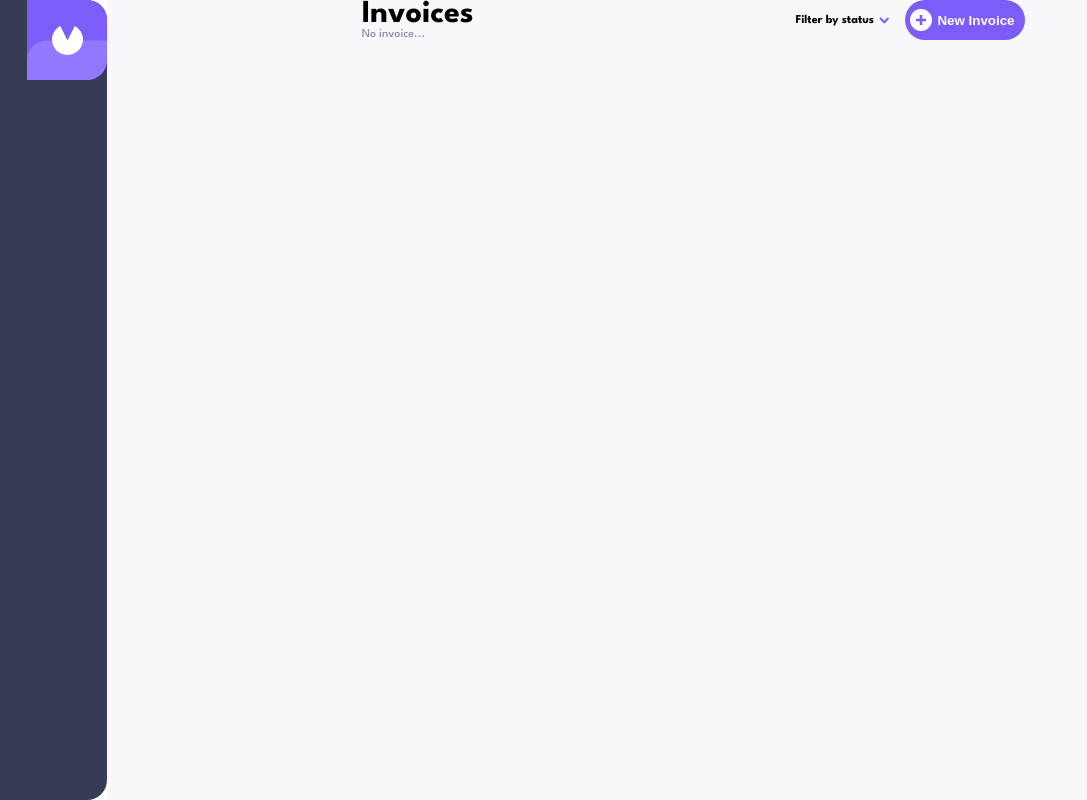
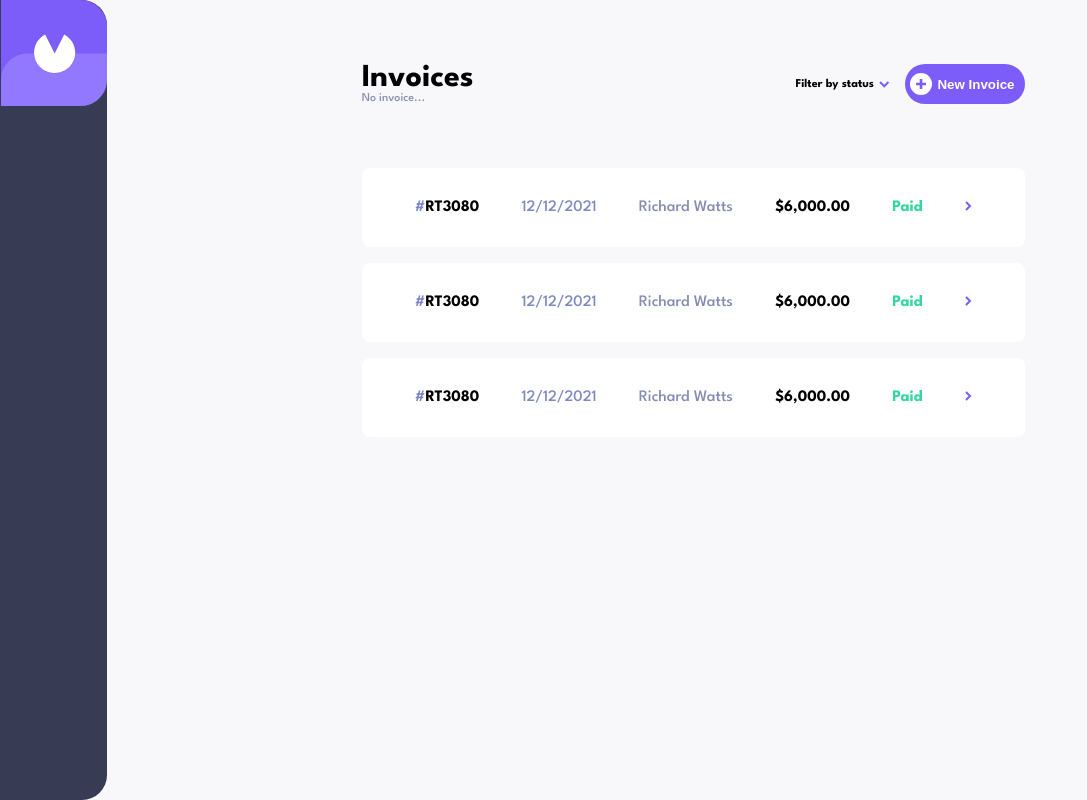
Before and after one commit to LloydRivers/invoice-app, a React (Create React App) app in the folder invoice-app/: page / in a window 1280 px wide. Shown: the whole page, without its empty margins (0-1087 px from the left). Built offline with nearby package versions, Linux system fonts and the light colour scheme.

Commit message:
Created and styled the row

```diff
--- a/invoice-app/src/App.css
+++ b/invoice-app/src/App.css
@@ -8,9 +8,10 @@ html {
 *:after {
   margin: 0;
   padding: 0;
-  box-sizing: inherit;
+  box-sizing: border-box;
 }
 
 body {
   font-family: "League Spartan", sans-serif;
+  box-sizing: border-box;
 }
--- a/invoice-app/src/Components/Header/Header.styled.ts
+++ b/invoice-app/src/Components/Header/Header.styled.ts
@@ -4,6 +4,7 @@ export const StyledHeader = styled.header`
   display: flex;
   justify-content: space-between;
   align-items: center;
+  margin: 4em 0;
 `;
 
 export const ContentContainer = styled.div``;
--- a/invoice-app/src/Components/Hero/Hero.tsx
+++ b/invoice-app/src/Components/Hero/Hero.tsx
@@ -1,15 +1,40 @@
-import { Header } from "Components";
-import { StyledHero, HeroContentContainer, Row, Column } from "./Hero.styled";
+import { Header, InvoiceRow } from "Components";
+import themeSlice from "features/slices/themeSlice/themeSlice";
+
+import { ReactComponent as ArrowRight } from "../../Assets/icon-arrow-right.svg";
+import { StyledHero, HeroContentContainer } from "./Hero.styled";
 const Hero = () => {
   return (
     <StyledHero>
       <Header />
       <HeroContentContainer>
-        {/* <Row>
-          <Column> Temp data</Column>
-          <Column> Temp data</Column>
-          <Column> Temp data</Column>
-        </Row> */}
+        <InvoiceRow
+          invoice={{
+            id: 1,
+            clientName: "Richard Watts",
+            total: "$6,000.00",
+            status: "Paid",
+            dueDate: "12/12/2021",
+          }}
+        />
+        <InvoiceRow
+          invoice={{
+            id: 1,
+            clientName: "Richard Watts",
+            total: "$6,000.00",
+            status: "Paid",
+            dueDate: "12/12/2021",
+          }}
+        />
+        <InvoiceRow
+          invoice={{
+            id: 1,
+            clientName: "Richard Watts",
+            total: "$6,000.00",
+            status: "Paid",
+            dueDate: "12/12/2021",
+          }}
+        />
       </HeroContentContainer>
     </StyledHero>
   );
--- /dev/null
+++ b/invoice-app/src/Components/InvoiceRow/InvoiceRow.tsx
@@ -0,0 +1,43 @@
+import { Row, Column, HashSymbol } from "Components/Hero/Hero.styled";
+
+import { ReactComponent as ArrowRight } from "../../Assets/icon-arrow-right.svg";
+
+interface InvoiceRowProps {
+  invoice: {
+    id: number;
+    clientName: string;
+    total: string;
+    status: string;
+    dueDate: string;
+  };
+}
+
+const InvoiceRow: React.FC<InvoiceRowProps> = ({ invoice }) => {
+  return (
+    <>
+      <Row>
+        <Column bold={true} color={"textDark"}>
+          <HashSymbol>#</HashSymbol>
+          RT3080
+        </Column>
+        <Column bold={false} color={"date"}>
+          {invoice.dueDate}
+        </Column>
+        <Column bold={false} color={"name"}>
+          {invoice.clientName}
+        </Column>
+        <Column bold={true} color={"amount"}>
+          {invoice.total}
+        </Column>
+        <Column bold={true} color={"textGreen"}>
+          {invoice.status}
+        </Column>
+        <Column bold={true} color={"textGreen"}>
+          <ArrowRight />
+        </Column>
+      </Row>
+    </>
+  );
+};
+
+export default InvoiceRow;
--- a/invoice-app/src/Components/SideBar/SideBar.styled.ts
+++ b/invoice-app/src/Components/SideBar/SideBar.styled.ts
@@ -1,14 +1,15 @@
 import styled from "styled-components";
 
 export const StyledSideBar = styled.div`
+  border-radius: 0 25px 25px 0;
+  min-height: 100vh;
   background: ${({ theme }) => theme.sideBar};
-  border-radius: 0 20px 20px 0;
-  min-height: 100vh;
 `;
 
 export const SVGContainer = styled.div`
   position: relative;
-  border-radius: 0 20px 20px 0;
+  border-radius: 0 25px 25px 0;
+  width: 100%;
 
   svg {
     position: absolute;
--- a/invoice-app/src/Components/index.js
+++ b/invoice-app/src/Components/index.js
@@ -1,5 +1,6 @@
 import Header from "./Header/Header";
 import Hero from "./Hero/Hero";
 import SideBar from "./SideBar/SideBar";
+import InvoiceRow from "./InvoiceRow/InvoiceRow";
 
-export { Header, Hero, SideBar };
+export { Header, Hero, SideBar, InvoiceRow };
--- a/invoice-app/src/Pages/Home/Home.styled.js
+++ b/invoice-app/src/Pages/Home/Home.styled.js
@@ -1,6 +1,8 @@
 import styled from "styled-components";
 
 export const StyledHome = styled.main`
+  background-color: ${(props) => props.theme.heroBG};
+
   display: grid;
   grid-template-columns: 1fr 11fr;
   position: relative;
```
Also changed, not shown: invoice-app/src/Assets/logo.svg.
